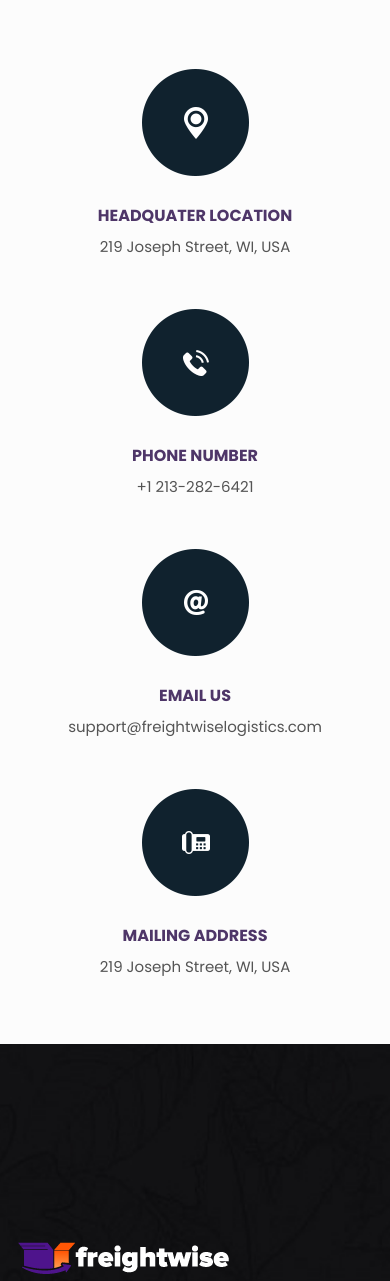
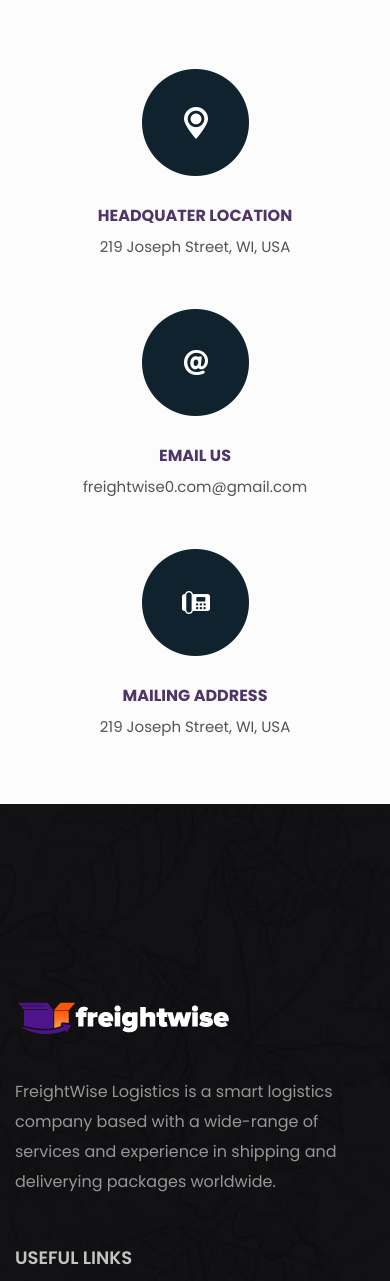
Before and after one commit to luckyadogun/djtest, a Django app: page /support/ in a window 390 px wide. Shown: the part 647-1928 px from the top of the page. Run offline with Django 4.2, Linux system fonts and the light colour scheme; some libraries are stand-ins or nearby versions; some web fonts are replaced.

Commit message:
removed email and phone

```diff
--- a/frieght/templates/base.html
+++ b/frieght/templates/base.html
@@ -35,8 +35,8 @@
                         <div class="col-xl-6 col-lg-7 col-md-6">
                             <div class="header-contact">
                                 <ul>
-                                    <li><i class="fas fa-headphones"></i>Call us +1 213-282-6421</li>
-                                    <li><i class="far fa-envelope"></i>support@freightwiselogistics.com</li>
+                                    <!-- <li><i class="fas fa-headphones"></i>Call us +1 213-282-6421</li> -->
+                                    <li><i class="far fa-envelope"></i>freightwise0.com@gmail.com</li>
                                     <li><i class="fas fa-map-marker"></i>219 Joseph Street, WI, USA</li>
                                 </ul>
                             </div>
--- a/frieght/templates/frieght/support.html
+++ b/frieght/templates/frieght/support.html
@@ -47,7 +47,7 @@
                                 </div>
                             </div>
                         </div>
-                        <div class="col-lg-3 col-sm-6">
+                        <!-- <div class="col-lg-3 col-sm-6">
                             <div class="single-contact-box mb-50">
                                 <div class="contact-icon mb-30">
                                     <img src="{% static 'img/icon/contact_box_icon02.png' %}" alt="img">
@@ -57,7 +57,7 @@
                                     <span>+1 213-282-6421</span>
                                 </div>
                             </div>
-                        </div>
+                        </div> -->
                         <div class="col-lg-3 col-sm-6">
                             <div class="single-contact-box mb-50">
                                 <div class="contact-icon mb-30">
@@ -65,7 +65,7 @@
                                 </div>
                                 <div class="contact-content">
                                     <h5>email us</h5>
-                                    <span>support@freightwiselogistics.com</span>
+                                    <span>freightwise0.com@gmail.com</span>
                                 </div>
                             </div>
                         </div>
```
